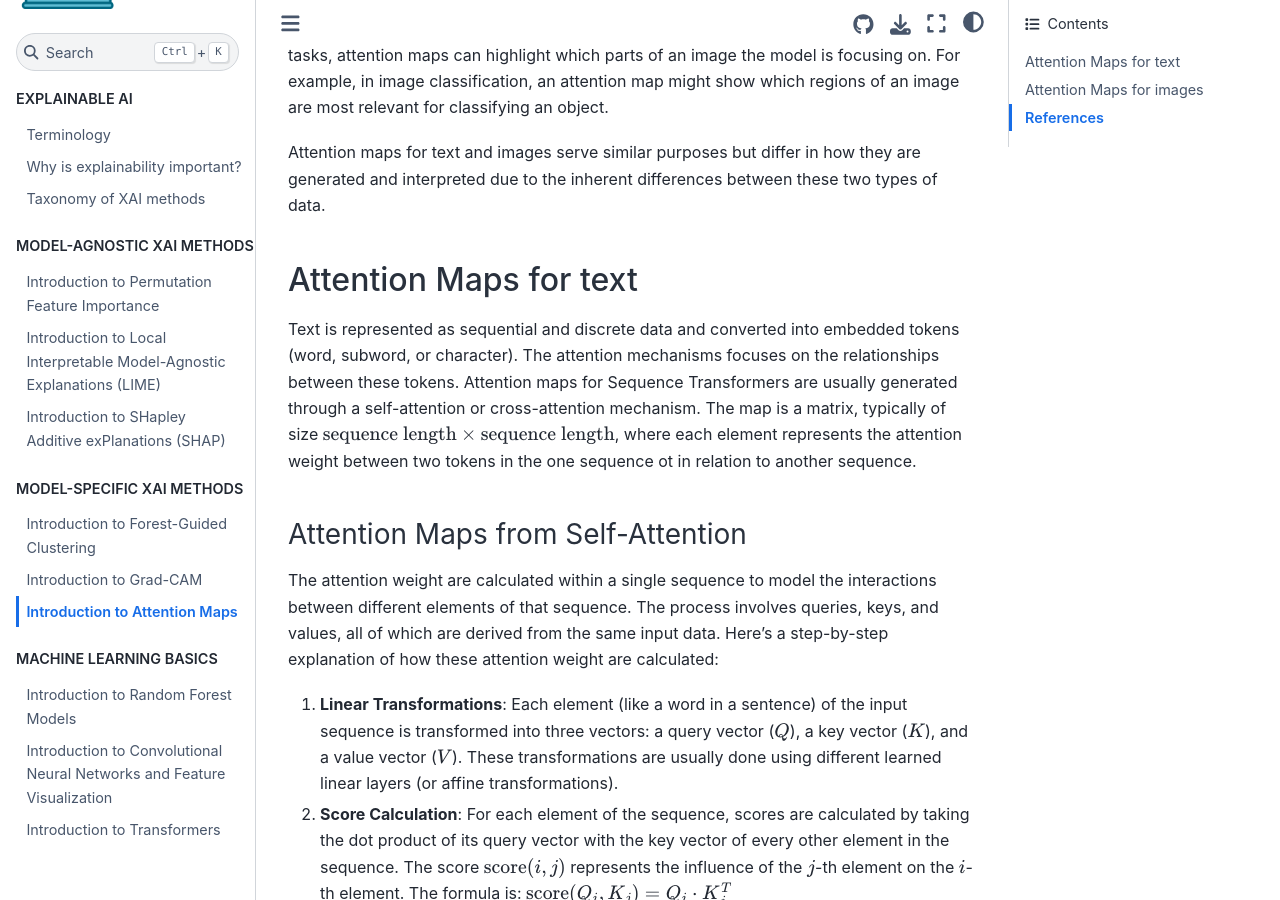
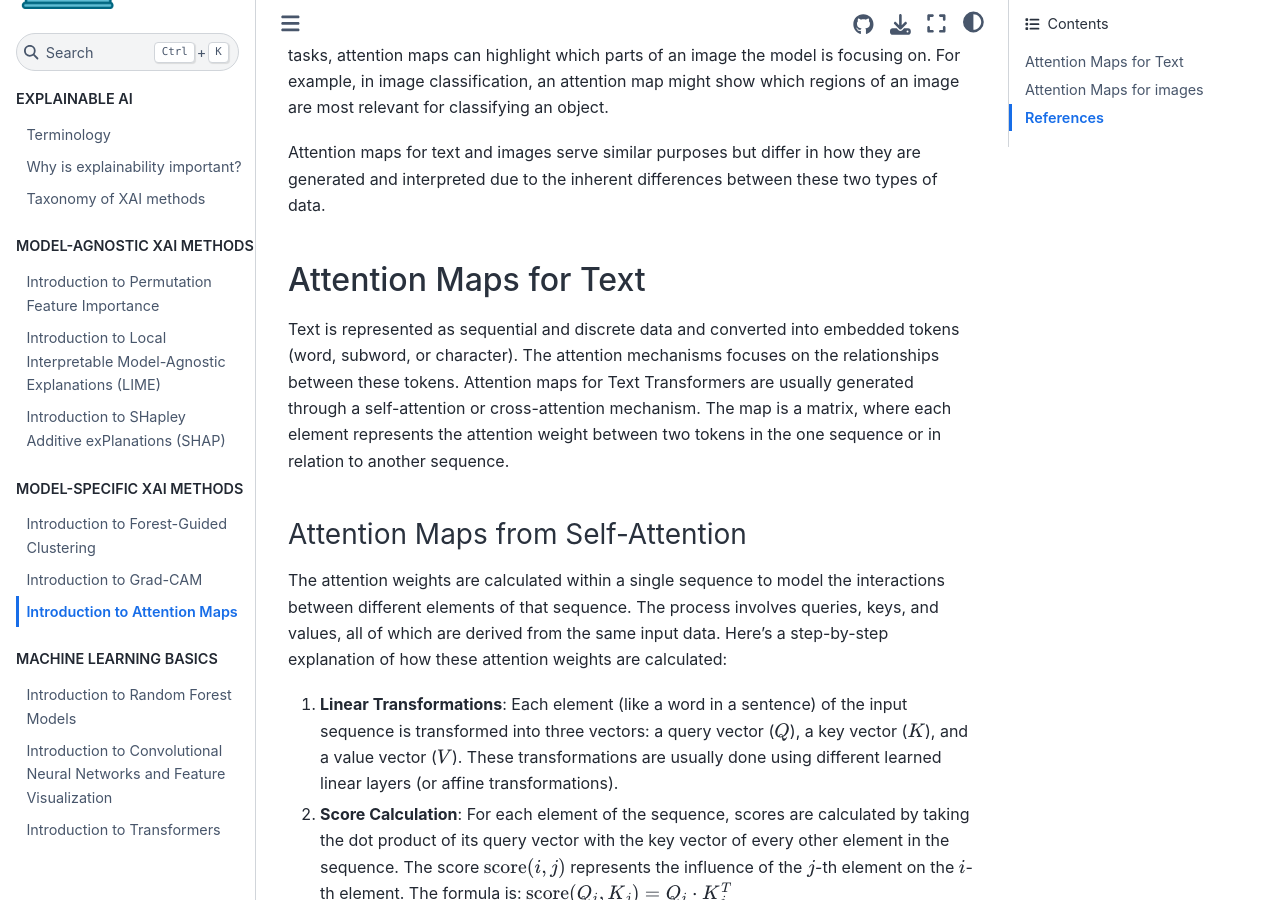
Before and after one commit to HelmholtzAI-Consultants-Munich/XAI-Tutorials, a Sphinx documentation site: the page built from docs/source/_model_specific_xai/am.rst, in a window 1280 px wide and 900 px high, scrolled down 729 px. Built offline with Sphinx 7.4.7 and the Sphinx Book theme 1.1.4, drawn with Linux system fonts in a browser that asks for light colours.

Commit message:
add content for attention maps

```diff
--- a/docs/source/_model_specific_xai/am.rst
+++ b/docs/source/_model_specific_xai/am.rst
@@ -18,20 +18,22 @@ In image-related tasks, attention maps can highlight which parts of an image the
 
 Attention maps for text and images serve similar purposes but differ in how they are generated and interpreted due to the inherent differences between these two types of data.
 
-Attention Maps for text
+Attention Maps for Text
 -------------------------
 
-Text is represented as sequential and discrete data and converted into embedded tokens (word, subword, or character). The attention mechanisms focuses on the relationships between these tokens.
-Attention maps for Sequence Transformers are usually generated through a self-attention or cross-attention mechanism. The map is a matrix, typically of size :math:`\text{sequence length} \times \text{sequence length}`,
-where each element represents the attention weight between two tokens in the one sequence ot in relation to another sequence.
+Text is represented as sequential and discrete data and converted into embedded tokens (word, subword, or character).
+The attention mechanisms focuses on the relationships between these tokens.
+Attention maps for Text Transformers are usually generated through a self-attention or cross-attention mechanism.
+The map is a matrix, where each element represents the attention weight between two tokens in the one sequence or in relation to another sequence.
 
 Attention Maps from Self-Attention
 ^^^^^^^^^^^^^^^^^^^^^^^^^^^^^^^^^^^
 
-The attention weight are calculated within a single sequence to model the interactions between different elements of that sequence. The process involves queries, keys, and values, all of which are derived from the same input data.
-Here's a step-by-step explanation of how these attention weight are calculated:
+The attention weights are calculated within a single sequence to model the interactions between different elements of that sequence.
+The process involves queries, keys, and values, all of which are derived from the same input data.
+Here's a step-by-step explanation of how these attention weights are calculated:
 
-1. **Linear Transformations**: Each element (like a word in a sentence) of the input sequence is transformed into three vectors: a query vector ($ Q$), a key vector ($ K$), and a value vector ($ V$). These transformations are usually done using different learned linear layers (or affine transformations).
+1. **Linear Transformations**: Each element (like a word in a sentence) of the input sequence is transformed into three vectors: a query vector (:math:`Q`), a key vector (:math:`K`), and a value vector (:math:`V`). These transformations are usually done using different learned linear layers (or affine transformations).
 
 2. **Score Calculation**: For each element of the sequence, scores are calculated by taking the dot product of its query vector with the key vector of every other element in the sequence. The score :math:`\text{score}(i, j)` represents the influence of the $ j$-th element on the $ i$-th element. The formula is: :math:`\text{score}(Q_i, K_j) = Q_i \cdot K_j^T`
 
```
